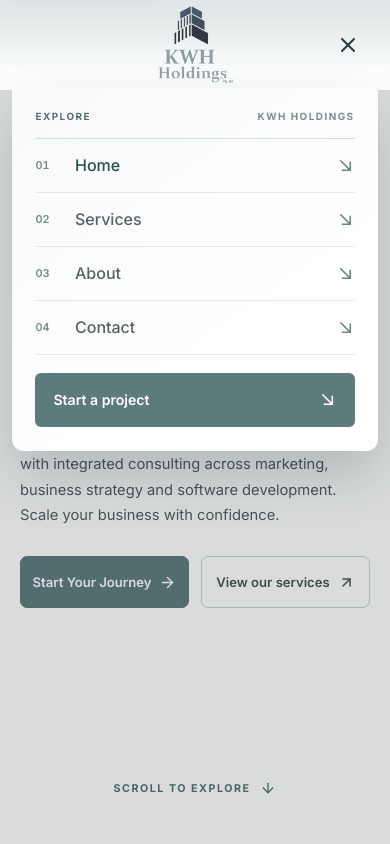
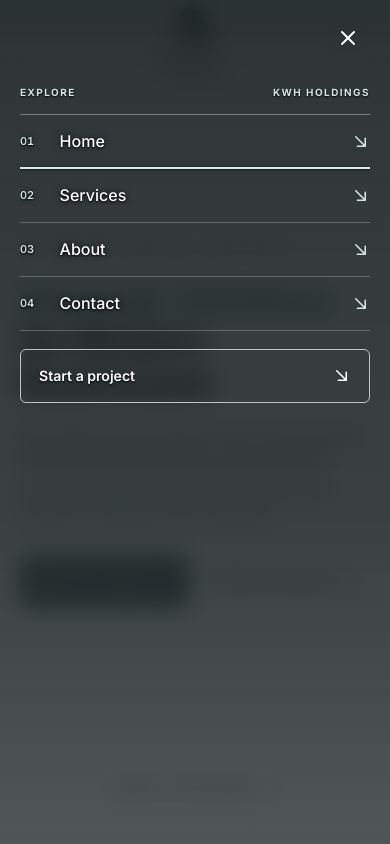
Before and after one commit to Thuso4747/KWH-Holdings, a React (Vite) app: page / in a window 390 px wide. Both pictures are taken after a click on the button "Open navigation menu". Shown: the top 844 px of the page. Built offline with nearby package versions, Linux system fonts and the light colour scheme.

Commit message:
Use blurred full-screen mobile navigation on home
Co-authored-by: arena-agent <297053741+arena-agent@users.noreply.github.com>

```diff
--- a/src/components/Header.jsx
+++ b/src/components/Header.jsx
@@ -16,21 +16,24 @@ const items = [
 export default function Header() {
   const [menuOpen, setMenuOpen] = useState(false);
   const menuToggleRef = useRef(null);
+  const homeMenuRef = useRef(null);
+  const homeMenuCloseRef = useRef(null);
   const homeMenuHadFocus = useRef(false);
   const location = useLocation();
   const isHomePage = location.pathname === '/';
   const isServicePage = /^\/(?:services\/(?:marketing|business|software)|marketing|business|software)\/?$/.test(location.pathname);
   const serviceHeader = useServiceHeader(isServicePage, location.pathname, menuOpen);
   const isServiceMenuOpen = isServicePage && menuOpen;
+  const isHomeMenuOpen = isHomePage && menuOpen;
 
   useLayoutEffect(() => {
     homeMenuHadFocus.current = false;
     setMenuOpen(false);
   }, [location.pathname, location.search, location.hash]);
 
-  // The standard dropdown is not modal: clicking outside dismisses it.
+  // The standard dropdown outside the home and service pages is not modal.
   useEffect(() => {
-    if (!menuOpen || isServicePage) return undefined;
+    if (!menuOpen || isServicePage || isHomePage) return undefined;
     const onPointerDown = (event) => {
       if (!serviceHeader.headerRef.current?.contains(event.target)) {
         homeMenuHadFocus.current = false;
@@ -39,7 +42,7 @@ export default function Header() {
     };
     document.addEventListener('pointerdown', onPointerDown);
     return () => document.removeEventListener('pointerdown', onPointerDown);
-  }, [isServicePage, menuOpen, serviceHeader.headerRef]);
+  }, [isHomePage, isServicePage, menuOpen, serviceHeader.headerRef]);
 
   // The home menu is mobile-only; close it and preserve focus when widening.
   useEffect(() => {
@@ -50,7 +53,7 @@ export default function Header() {
       const header = serviceHeader.headerRef.current;
       // CSS may hide the focused mobile control before this media event fires.
       const focusWasInMenu = document.activeElement === menuToggleRef.current
-        || header?.querySelector('.primary-nav--dropdown')?.contains(document.activeElement)
+        || homeMenuRef.current?.contains(document.activeElement)
         || (homeMenuHadFocus.current && document.activeElement === document.body);
       homeMenuHadFocus.current = false;
       setMenuOpen(false);
@@ -66,24 +69,28 @@ export default function Header() {
     };
   }, [isHomePage, serviceHeader.headerRef]);
 
-  // On small screens the transparent menu sits over the page as a modal.
+  // Both mobile overlays keep the background inert and restore its previous state on close.
   useLayoutEffect(() => {
-    if (!isServiceMenuOpen) return undefined;
+    if (!isServiceMenuOpen && !isHomeMenuOpen) return undefined;
     const backgroundElements = [...document.querySelectorAll('main, .site-footer, .skip-link')];
+    if (isHomeMenuOpen && serviceHeader.headerRef.current) backgroundElements.push(serviceHeader.headerRef.current);
     const alreadyInert = backgroundElements.map((element) => element.hasAttribute('inert'));
     const previousOverflow = document.body.style.overflow;
-    const hadMenuClass = document.body.classList.contains('service-menu-open');
+    const menuClass = isHomeMenuOpen ? 'home-menu-open' : 'service-menu-open';
+    const hadMenuClass = document.body.classList.contains(menuClass);
+    // Move focus out of the header before making the blurred background inert.
+    if (isHomeMenuOpen) homeMenuCloseRef.current?.focus({ preventScroll: true });
     backgroundElements.forEach((element) => element.setAttribute('inert', ''));
-    document.body.classList.add('service-menu-open');
+    document.body.classList.add(menuClass);
     document.body.style.overflow = 'hidden';
     return () => {
       backgroundElements.forEach((element, index) => {
         if (!alreadyInert[index]) element.removeAttribute('inert');
       });
-      if (!hadMenuClass) document.body.classList.remove('service-menu-open');
+      if (!hadMenuClass) document.body.classList.remove(menuClass);
       document.body.style.overflow = previousOverflow;
     };
-  }, [isServiceMenuOpen]);
+  }, [isHomeMenuOpen, isServiceMenuOpen, serviceHeader.headerRef]);
 
   useEffect(() => {
     if (!isServiceMenuOpen || !window.matchMedia) return undefined;
@@ -124,28 +131,45 @@ export default function Header() {
     window.setTimeout(() => serviceHeader.triggerRef.current?.focus({ preventScroll: true }), 0);
   }
 
+  function closeHomeNavigation() {
+    setMenuOpen(false);
+    window.setTimeout(() => menuToggleRef.current?.focus({ preventScroll: true }), 0);
+  }
+
   function handleMenuToggle() {
     if (menuOpen && isServicePage) closeServiceNavigation();
+    else if (menuOpen && isHomePage) closeHomeNavigation();
     else setMenuOpen(!menuOpen);
   }
 
   function handleHeaderFocus(event) {
     if (isServicePage) serviceHeader.onFocus();
-    if (isHomePage) {
-      homeMenuHadFocus.current = event.target === menuToggleRef.current
-        || Boolean(event.target.closest('.primary-nav--dropdown'));
-    }
+    if (isHomePage) homeMenuHadFocus.current = event.target === menuToggleRef.current;
   }
 
   function handleHeaderBlur(event) {
     // The modal backdrop handles outside clicks; do not unmount it on blur first.
-    if (isServiceMenuOpen) return;
+    if (isServiceMenuOpen || isHomeMenuOpen) return;
     if (!event.currentTarget.contains(event.relatedTarget)) {
       const widening = isHomePage && (window.matchMedia?.('(min-width: 761px)').matches ?? window.innerWidth > 760);
       if (event.relatedTarget || !widening) homeMenuHadFocus.current = false;
       setMenuOpen(false);
     }
     if (isServicePage) serviceHeader.onBlur(event);
+  }
+
+  function trapMenuFocus(event, container) {
+    if (event.key !== 'Tab' || !container) return;
+    const controls = [...container.querySelectorAll('.menu-toggle, .home-menu__close, .primary-nav a[href]')];
+    const first = controls[0];
+    const last = controls[controls.length - 1];
+    if (event.shiftKey && document.activeElement === first) {
+      event.preventDefault();
+      last?.focus();
+    } else if (!event.shiftKey && document.activeElement === last) {
+      event.preventDefault();
+      first?.focus();
+    }
   }
 
   function handleHeaderKeyDown(event) {
@@ -160,17 +184,16 @@ export default function Header() {
       }
       return;
     }
-    if (!isServiceMenuOpen || event.key !== 'Tab') return;
-    const controls = [...serviceHeader.headerRef.current.querySelectorAll('.menu-toggle, .primary-nav a[href]')];
-    const first = controls[0];
-    const last = controls[controls.length - 1];
-    if (event.shiftKey && document.activeElement === first) {
+    if (isServiceMenuOpen) trapMenuFocus(event, serviceHeader.headerRef.current);
+  }
+
+  function handleHomeMenuKeyDown(event) {
+    if (event.key === 'Escape') {
       event.preventDefault();
-      last?.focus();
-    } else if (!event.shiftKey && document.activeElement === last) {
-      event.preventDefault();
-      first?.focus();
+      closeHomeNavigation();
+      return;
     }
+    trapMenuFocus(event, homeMenuRef.current);
   }
 
   function renderNavigationLinks(menuDetails = false) {
@@ -187,6 +210,18 @@ export default function Header() {
         {menuDetails && <DiagonalArrowIcon className="navigation-menu__arrow" size={19} />}
       </Link>
     ));
+  }
+
+  function renderMenuContents() {
+    return (
+      <>
+        <div className="navigation-menu__heading" aria-hidden="true"><span>Explore</span><span>KWH Holdings</span></div>
+        {renderNavigationLinks(true)}
+        <Link className="mobile-nav-cta" to="/consultation" onClick={() => setMenuOpen(false)}>
+          <span>Start a project</span><DiagonalArrowIcon size={19} />
+        </Link>
+      </>
+    );
   }
 
   return (
@@ -206,7 +241,7 @@ export default function Header() {
         </button>
       )}
       {isServiceMenuOpen && <div className="service-menu-backdrop" aria-hidden="true" onClick={closeServiceNavigation} />}
-      {!isServicePage && menuOpen && <div className="standard-menu-backdrop" aria-hidden="true" />}
+      {!isServicePage && !isHomePage && menuOpen && <div className="standard-menu-backdrop" aria-hidden="true" />}
       <header
         id="site-header"
         ref={serviceHeader.headerRef}
@@ -229,27 +264,53 @@ export default function Header() {
             ref={menuToggleRef}
             type="button"
             className="menu-toggle"
-            aria-label={menuOpen ? 'Close navigation menu' : 'Open navigation menu'}
+            aria-label={menuOpen && !isHomePage ? 'Close navigation menu' : 'Open navigation menu'}
             aria-expanded={menuOpen}
             aria-controls="primary-navigation"
             onClick={handleMenuToggle}
           >
-            {menuOpen ? <X size={24} aria-hidden="true" /> : <MenuIcon aria-hidden="true" />}
+            {menuOpen && !isHomePage ? <X size={24} aria-hidden="true" /> : <MenuIcon aria-hidden="true" />}
           </button>
-          <nav
-            id="primary-navigation"
-            className={`primary-nav ${!isServicePage ? 'primary-nav--dropdown' : ''} ${menuOpen ? 'is-open' : ''}`}
-            aria-label={isServicePage ? 'Primary navigation' : 'Navigation menu'}
-            hidden={!isServicePage && !menuOpen}
+          {!isHomePage && (
+            <nav
+              id="primary-navigation"
+              className={`primary-nav ${!isServicePage ? 'primary-nav--dropdown' : ''} ${menuOpen ? 'is-open' : ''}`}
+              aria-label={isServicePage ? 'Primary navigation' : 'Navigation menu'}
+              hidden={!isServicePage && !menuOpen}
+            >
+              {renderMenuContents()}
+            </nav>
+          )}
+        </div>
+      </header>
+      {isHomePage && (
+        <div
+          ref={homeMenuRef}
+          className="home-menu-overlay"
+          role="dialog"
+          aria-modal="true"
+          aria-label="Navigation menu"
+          hidden={!isHomeMenuOpen}
+          onKeyDownCapture={handleHomeMenuKeyDown}
+          onFocusCapture={() => { homeMenuHadFocus.current = true; }}
+        >
+          <div className="home-menu__backdrop" aria-hidden="true" onClick={closeHomeNavigation} />
+          <button
+            ref={homeMenuCloseRef}
+            type="button"
+            className="home-menu__close"
+            aria-label="Close navigation menu"
+            aria-controls="primary-navigation"
+            aria-expanded={isHomeMenuOpen}
+            onClick={closeHomeNavigation}
           >
-            <div className="navigation-menu__heading" aria-hidden="true"><span>Explore</span><span>KWH Holdings</span></div>
-            {renderNavigationLinks(true)}
-            <Link className="mobile-nav-cta" to="/consultation" onClick={() => setMenuOpen(false)}>
-              <span>Start a project</span><DiagonalArrowIcon size={19} />
-            </Link>
+            <X size={24} aria-hidden="true" />
+          </button>
+          <nav id="primary-navigation" className={`primary-nav home-menu__nav ${isHomeMenuOpen ? 'is-open' : ''}`} aria-label="Navigation menu">
+            {renderMenuContents()}
           </nav>
         </div>
-      </header>
+      )}
     </>
   );
 }
--- a/src/styles.css
+++ b/src/styles.css
@@ -109,7 +109,7 @@ h1, h2, h3 { line-height: 1.15; letter-spacing: -.035em; }
 .primary-nav > a:not(.mobile-nav-cta)::after { content: ''; position: absolute; left: 0; right: 100%; bottom: 3px; height: 2px; background: #77999a; transition: right .2s ease; }
 .primary-nav > a:hover, .primary-nav > a.is-active { color: #243334; }
 .primary-nav > a:hover::after, .primary-nav > a.is-active::after { right: 0; }
-.menu-toggle, .mobile-nav-cta, .service-menu-backdrop, .standard-menu-backdrop,
+.menu-toggle, .mobile-nav-cta, .service-menu-backdrop, .standard-menu-backdrop, .home-menu-overlay,
 .navigation-menu__heading, .navigation-menu__index, .navigation-menu__arrow { display: none; }
 
 /* Keep the main links truly centred between the logo and the menu control. */
@@ -462,6 +462,35 @@ h1, h2, h3 { line-height: 1.15; letter-spacing: -.035em; }
   .menu-toggle { display: grid; place-items: center; width: 44px; height: 44px; padding: 0; border: 0; background: transparent; color: #293b3b; }
 
   .standard-menu-backdrop { display: block; position: fixed; z-index: 19; inset: 0; background: rgba(25, 37, 37, .16); pointer-events: none; }
+  .home-menu-overlay:not([hidden]) { display: block; position: fixed; z-index: 40; inset: 0; }
+  .home-menu__backdrop {
+    position: absolute;
+    inset: 0;
+    background: linear-gradient(180deg, rgba(13, 20, 21, .86), rgba(17, 25, 26, .83) 60%, rgba(13, 20, 21, .72));
+    -webkit-backdrop-filter: blur(12px);
+    backdrop-filter: blur(12px);
+    touch-action: none;
+  }
+  .home-menu__close {
+    position: absolute;
+    top: 16px;
+    right: 20px;
+    display: grid;
+    width: 44px;
+    height: 44px;
+    place-items: center;
+    padding: 0;
+    border: 0;
+    background: transparent;
+    color: #fff;
+  }
+  .home-menu__close:focus-visible { outline: 2px solid #fff; outline-offset: 2px; box-shadow: 0 0 0 5px #1e2929; }
+  @supports not ((backdrop-filter: blur(1px)) or (-webkit-backdrop-filter: blur(1px))) {
+    body.home-menu-open .site-header,
+    body.home-menu-open main,
+    body.home-menu-open .site-footer,
+    body.home-menu-open .skip-link { filter: blur(12px); }
+  }
   .primary-nav { position: absolute; top: calc(100% - 5px); left: 20px; right: 20px; display: none; align-items: stretch; gap: 0; margin: 0; padding: 12px 20px 20px; background: #fff; }
   .primary-nav.is-open { display: flex; flex-direction: column; }
   .primary-nav > a:not(.mobile-nav-cta)::after { display: none; }
@@ -534,7 +563,8 @@ h1, h2, h3 { line-height: 1.15; letter-spacing: -.035em; }
   .site-header--service .menu-toggle { color: #fff; filter: drop-shadow(0 0 1px #000) drop-shadow(0 0 1px #000); }
   .site-header--service.is-over-light .menu-toggle:not([aria-expanded='true']) { color: #203839; filter: drop-shadow(0 0 1px #fff) drop-shadow(0 0 1px #fff); }
   .site-header--service .menu-toggle:focus-visible { outline: 2px solid #fff; outline-offset: 2px; box-shadow: 0 0 0 5px #1e2929; }
-  .site-header--service .primary-nav {
+  .site-header--service .primary-nav,
+  .home-menu-overlay .primary-nav {
     top: 68px;
     align-items: stretch;
     max-height: calc(100vh - 76px);
@@ -547,12 +577,19 @@ h1, h2, h3 { line-height: 1.15; letter-spacing: -.035em; }
     background: transparent;
     box-shadow: none;
   }
-  .site-header--service .navigation-menu__heading { color: #d2e5e2; border-color: rgba(232, 247, 245, .38); text-shadow: 0 1px 2px #000; }
+  .home-menu-overlay .primary-nav.is-open { animation: mobile-menu-enter .24s ease-out both; }
+  .home-menu-overlay .primary-nav > a:focus-visible { outline: 2px solid #fff; outline-offset: 4px; box-shadow: 0 0 0 7px #1e2929; }
+  .site-header--service .navigation-menu__heading,
+  .home-menu-overlay .navigation-menu__heading { color: #d2e5e2; border-color: rgba(232, 247, 245, .38); text-shadow: 0 1px 2px #000; }
   .site-header--service .navigation-menu__heading span:last-child,
   .site-header--service .navigation-menu__index,
-  .site-header--service .navigation-menu__arrow { color: #d2e5e2; }
+  .site-header--service .navigation-menu__arrow,
+  .home-menu-overlay .navigation-menu__heading span:last-child,
+  .home-menu-overlay .navigation-menu__index,
+  .home-menu-overlay .navigation-menu__arrow { color: #d2e5e2; }
   .site-header--service .primary-nav.is-open > a:not(.mobile-nav-cta),
-  .site-header--service.is-over-light .primary-nav.is-open > a:not(.mobile-nav-cta) {
+  .site-header--service.is-over-light .primary-nav.is-open > a:not(.mobile-nav-cta),
+  .home-menu-overlay .primary-nav.is-open > a:not(.mobile-nav-cta) {
     display: flex;
     align-items: center;
     gap: 14px;
@@ -565,7 +602,8 @@ h1, h2, h3 { line-height: 1.15; letter-spacing: -.035em; }
     line-height: 1.35;
     text-shadow: 0 1px 2px #000, 0 0 7px rgba(0, 0, 0, .8);
   }
-  .site-header--service .primary-nav > a:not(.mobile-nav-cta)::after {
+  .site-header--service .primary-nav > a:not(.mobile-nav-cta)::after,
+  .home-menu-overlay .primary-nav > a:not(.mobile-nav-cta)::after {
     display: block;
     left: 0;
     right: 100%;
@@ -574,9 +612,12 @@ h1, h2, h3 { line-height: 1.15; letter-spacing: -.035em; }
     box-shadow: 0 1px 3px #111;
   }
   .site-header--service .primary-nav > a:hover::after,
-  .site-header--service .primary-nav > a.is-active::after { right: 0; }
+  .site-header--service .primary-nav > a.is-active::after,
+  .home-menu-overlay .primary-nav > a:hover::after,
+  .home-menu-overlay .primary-nav > a.is-active::after { right: 0; }
   .site-header--service.is-over-light .primary-nav.is-open > a:not(.mobile-nav-cta)::after { background: #d0ebe8; box-shadow: 0 1px 3px #111; }
-  .site-header--service .primary-nav .mobile-nav-cta {
+  .site-header--service .primary-nav .mobile-nav-cta,
+  .home-menu-overlay .primary-nav .mobile-nav-cta {
     display: flex;
     align-items: center;
     justify-content: space-between;
```
Also changed, not shown: 2 other files (tests, documents, lock files or other folders).
